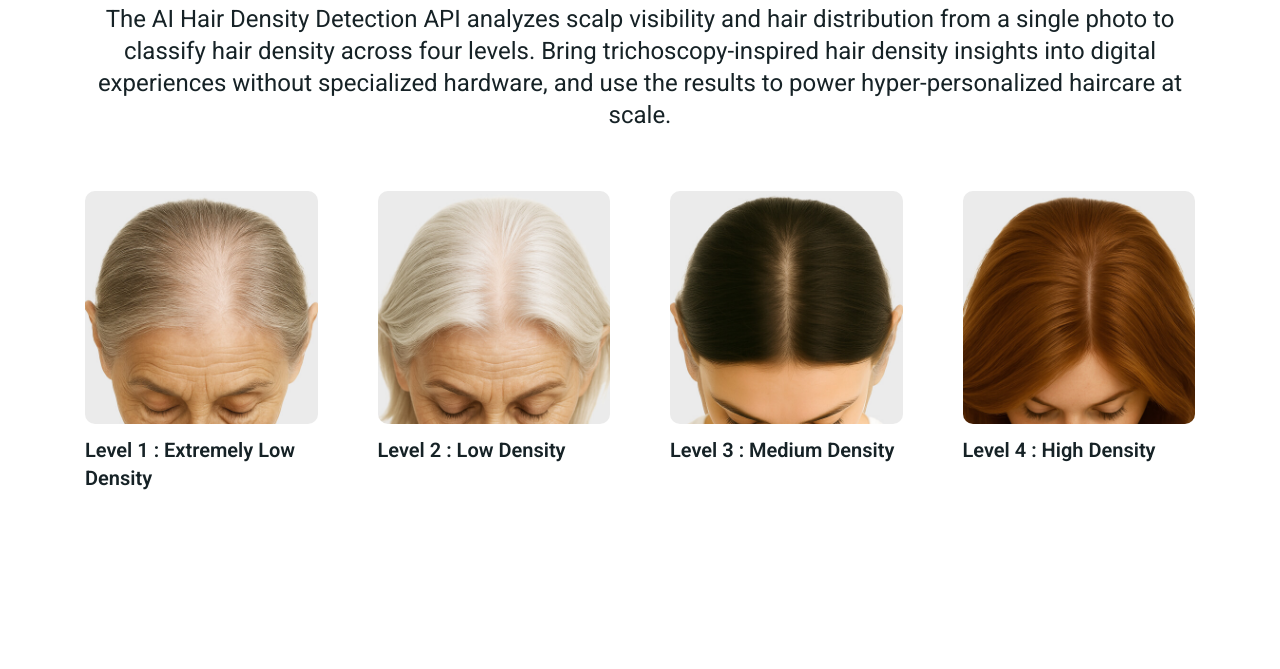
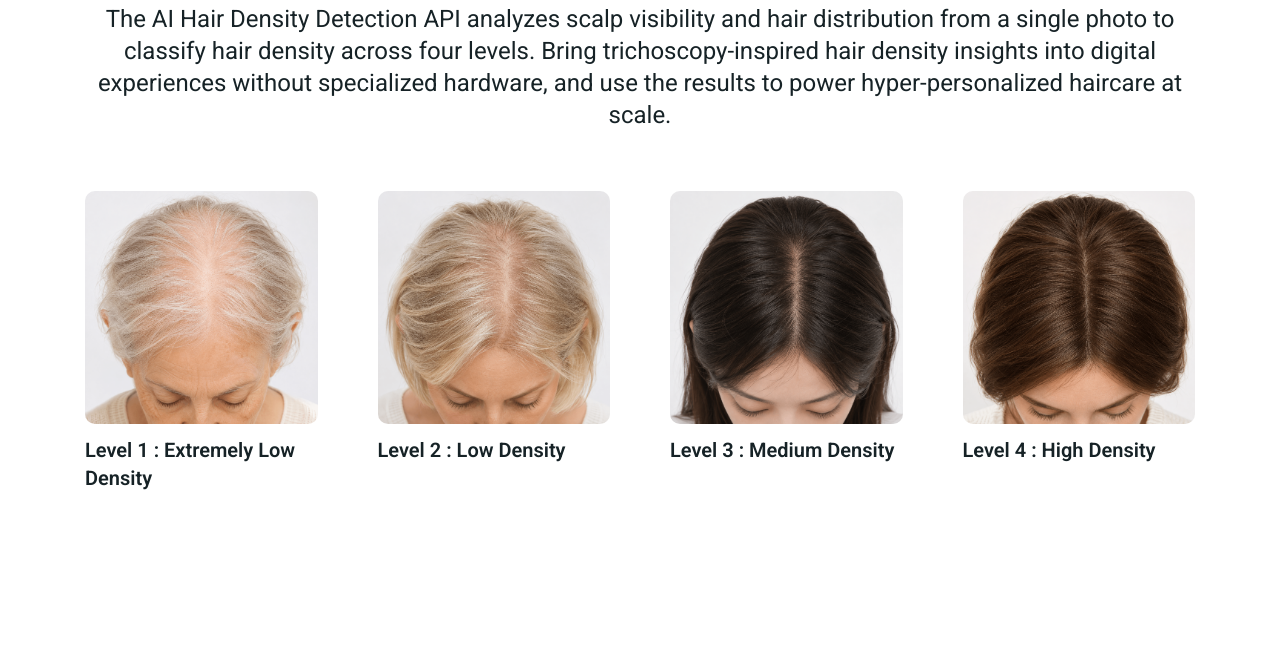
Before and after one commit to seanyh-shih/prototype-review, a plain HTML site: page yco/API_Hair_Density_Detection/index.html in a window 1280 px wide. Shown: the part 766-1435 px from the top of the page. Drawn offline with Linux system fonts and the light colour scheme.

Commit message:
thumb update

```diff
--- a/yco/API_Hair_Density_Detection/index.html
+++ b/yco/API_Hair_Density_Detection/index.html
@@ -280,10 +280,10 @@
     <h2 class="section-title mb-left" style="margin-bottom:20px;">Hair Density Classification From One Photo</h2>
     <p class="intro-text mb-left intro-gap--sm">The AI Hair Density Detection API analyzes scalp visibility and hair distribution from a single photo to classify hair density across four levels. Bring trichoscopy-inspired hair density insights into digital experiences without specialized hardware, and use the results to power hyper-personalized haircare at scale.</p>
     <div class="levelcards">
-      <figure class="levelcards__card"><div class="levelcards__media"><img src="assets/project/UseCase/API Hair Density Detection_thumb_01.jpg" alt="Level 1 : Extremely Low Density"></div><figcaption>Level 1 : Extremely Low Density</figcaption></figure>
-      <figure class="levelcards__card"><div class="levelcards__media"><img src="assets/project/UseCase/API Hair Density Detection_thumb_02.jpg" alt="Level 2 : Low Density"></div><figcaption>Level 2 : Low Density</figcaption></figure>
-      <figure class="levelcards__card"><div class="levelcards__media"><img src="assets/project/UseCase/API Hair Density Detection_thumb_03.jpg" alt="Level 3 : Medium Density"></div><figcaption>Level 3 : Medium Density</figcaption></figure>
-      <figure class="levelcards__card"><div class="levelcards__media"><img src="assets/project/UseCase/API Hair Density Detection_thumb_04.jpg" alt="Level 4 : High Density"></div><figcaption>Level 4 : High Density</figcaption></figure>
+      <figure class="levelcards__card"><div class="levelcards__media"><img src="assets/project/UseCase/API Hair Density Detection_thumb_01.png" alt="Level 1 : Extremely Low Density"></div><figcaption>Level 1 : Extremely Low Density</figcaption></figure>
+      <figure class="levelcards__card"><div class="levelcards__media"><img src="assets/project/UseCase/API Hair Density Detection_thumb_02.png" alt="Level 2 : Low Density"></div><figcaption>Level 2 : Low Density</figcaption></figure>
+      <figure class="levelcards__card"><div class="levelcards__media"><img src="assets/project/UseCase/API Hair Density Detection_thumb_03.png" alt="Level 3 : Medium Density"></div><figcaption>Level 3 : Medium Density</figcaption></figure>
+      <figure class="levelcards__card"><div class="levelcards__media"><img src="assets/project/UseCase/API Hair Density Detection_thumb_04.png" alt="Level 4 : High Density"></div><figcaption>Level 4 : High Density</figcaption></figure>
     </div>
   </div>
 </section>
```
Also changed, not shown: yco/API_Hair_Density_Detection/assets/project/UseCase/API Hair Density Detection_S01.jpg, yco/API_Hair_Density_Detection/assets/project/UseCase/API Hair Density Detection_S09.jpg, yco/API_Hair_Density_Detection/assets/project/UseCase/API Hair Density Detection_thumb_01.png (added), yco/API_Hair_Density_Detection/assets/project/UseCase/API Hair Density Detection_thumb_02.png (added), yco/API_Hair_Density_Detection/assets/project/UseCase/API Hair Density Detection_thumb_03.png (added), yco/API_Hair_Density_Detection/assets/project/UseCase/API Hair Density Detection_thumb_04.png (added).
